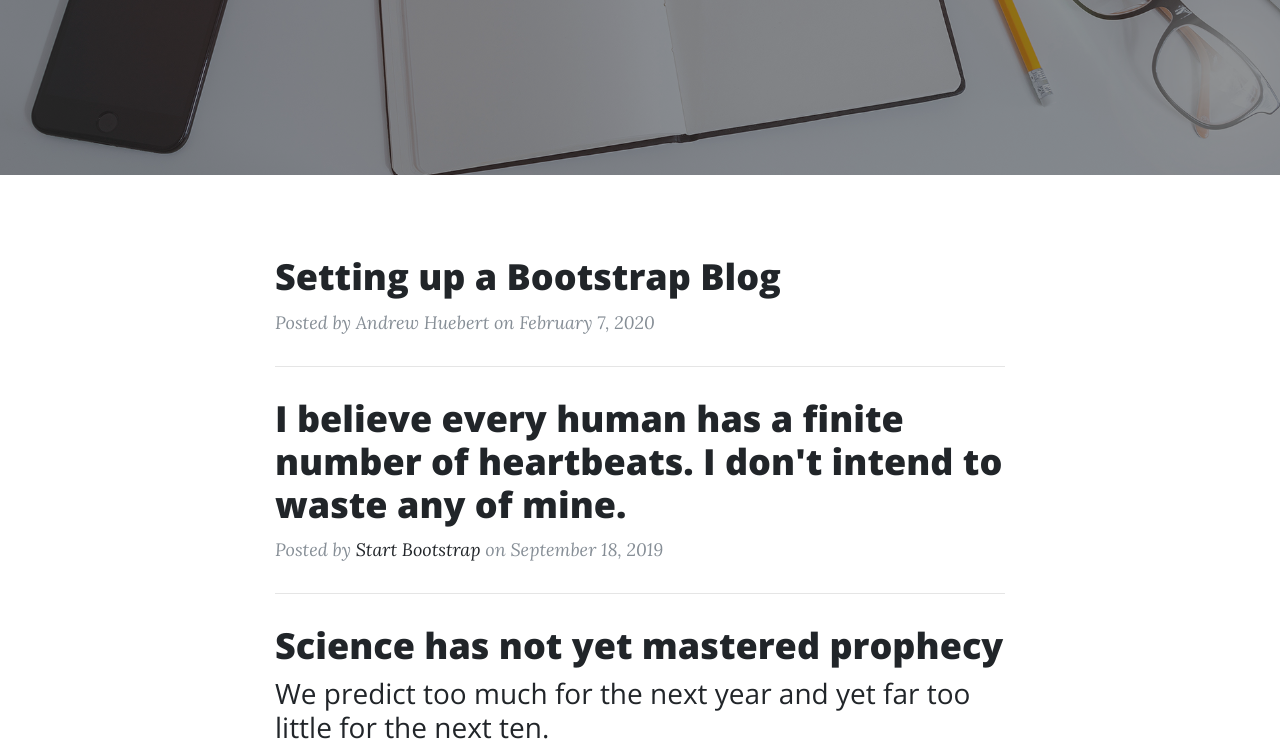
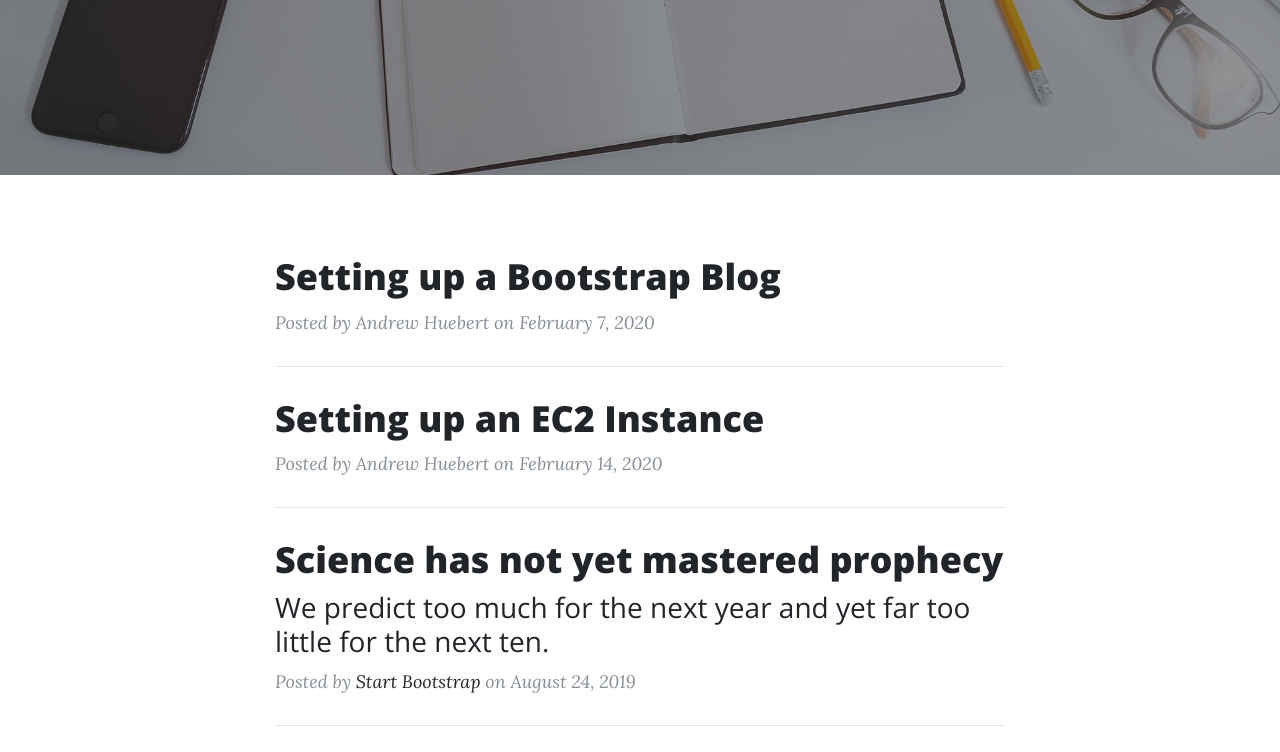
Before and after one commit to andrewHuebert/andrewHuebert.github.io, a website: page index.html in a window 1280 px wide. Shown: the part 453-1205 px from the top of the page. Drawn offline with nearby package versions, Linux system fonts and the light colour scheme.

Commit message:
Update index.html

```diff
--- a/index.html
+++ b/index.html
@@ -70,14 +70,12 @@
         </div>
         <hr>
         <div class="post-preview">
-          <a href="post.html">
+          <a href="post_1.html">
             <h2 class="post-title">
-              I believe every human has a finite number of heartbeats. I don't intend to waste any of mine.
+              Setting up an EC2 Instance
             </h2>
           </a>
-          <p class="post-meta">Posted by
-            <a href="#">Start Bootstrap</a>
-            on September 18, 2019</p>
+          <p class="post-meta">Posted by Andrew  Huebert on February 14, 2020</p>
         </div>
         <hr>
         <div class="post-preview">
```
